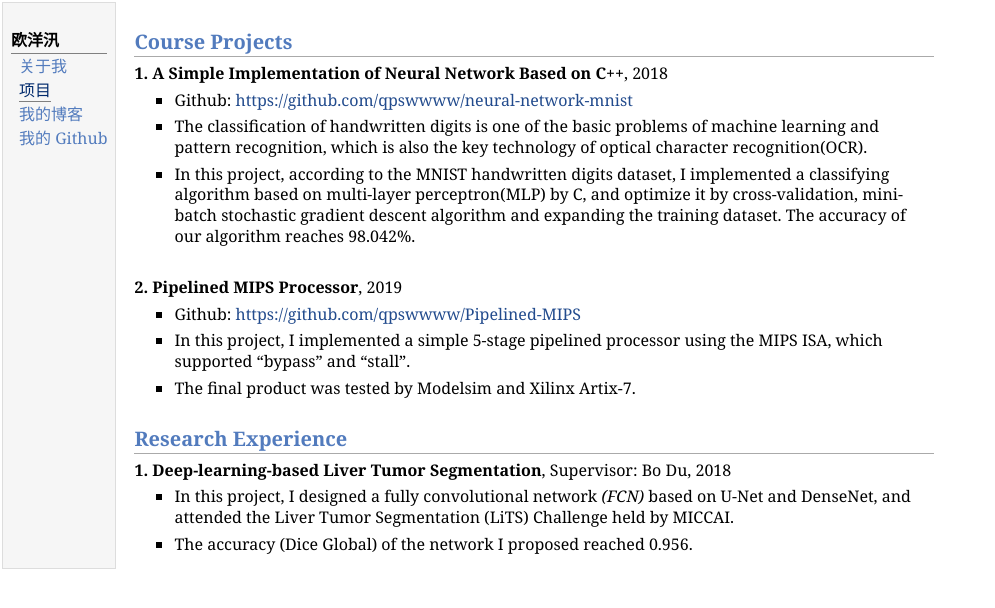
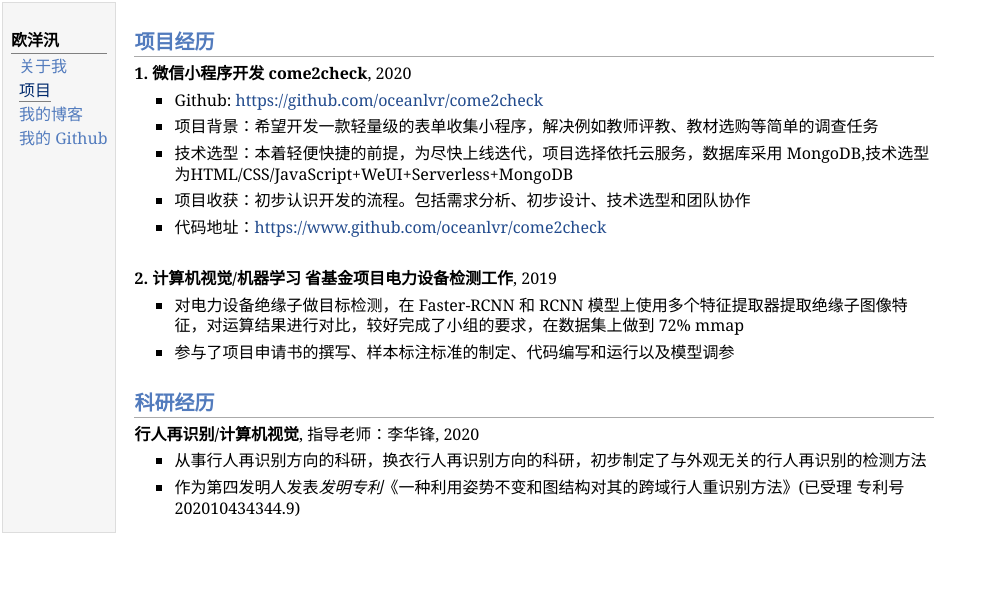
Before and after one commit to asuka730/resume, a plain HTML site: page projects.html in a window 1280 px wide. Shown: the whole page, without its empty margins (0-995 px from the left). Drawn offline with nearby package versions, Linux system fonts and the light colour scheme; some packages are replaced by stand-ins of ours.

Commit message:
update resume

```diff
--- a/projects.html
+++ b/projects.html
@@ -31,32 +31,34 @@
       <td id="layout-content">
         <p>
         </p>
-        <h2>Course Projects
+        <h2>项目经历
         </h2>
         <p>
-
-          <b>1. A Simple Implementation of Neural Network Based on C++</b>, 2018
-
-
+          <b>1. 微信小程序开发 come2check</b>, 2020
         </p>
         <ul>
           <li>
-            <p>Github: <a href="https://github.com/qpswwww/neural-network-mnist"
-                target=&ldquo;blank&rdquo;>https://github.com/qpswwww/neural-network-mnist</a>
+            <p>Github: <a href="https://github.com/oceanlvr/come2check"
+                target=&ldquo;blank&rdquo;>https://github.com/oceanlvr/come2check</a>
             </p>
           </li>
           <li>
-            <p>The classification of handwritten digits is one of the basic problems of machine learning and pattern
-              recognition, which is also the key technology of optical character recognition(OCR).
+            <p>项目背景：希望开发一款轻量级的表单收集小程序，解决例如教师评教、教材选购等简单的调查任务
             </p>
           </li>
           <li>
-            <p>In this project, according to the MNIST handwritten digits dataset, I implemented a classifying algorithm
-              based on multi-layer perceptron(MLP) by C<tt></tt>, and optimize it by cross-validation, mini-batch
-              stochastic gradient descent algorithm and expanding the training dataset. The accuracy of our algorithm
-              reaches 98.042%.
-
-
+            <p>
+              技术选型：本着轻便快捷的前提，为尽快上线迭代，项目选择依托云服务，数据库采用 MongoDB,技术选型为HTML/CSS/JavaScript+WeUI+Serverless+MongoDB
+            </p>
+          </li>
+          <li>
+            <p>
+              项目收获：初步认识开发的流程。包括需求分析、初步设计、技术选型和团队协作
+            </p>
+          </li>
+          <li>
+            <p>
+              代码地址：<a href="https://www.github.com/oceanlvr/come2check">https://www.github.com/oceanlvr/come2check</a>
             </p>
           </li>
         </ul>
@@ -64,47 +66,38 @@
         </h3>
         <p>
 
-          <b>2. Pipelined MIPS Processor</b>, 2019
+          <b>2. 计算机视觉/机器学习 省基金项目电力设备检测工作</b>, 2019
 
 
         </p>
         <ul>
           <li>
-            <p>Github: <a href="https://github.com/qpswwww/Pipelined-MIPS"
-                target=&ldquo;blank&rdquo;>https://github.com/qpswwww/Pipelined-MIPS</a>
+            <p>
+              对电力设备绝缘子做目标检测，在 Faster-RCNN 和 RCNN 模型上使用多个特征提取器提取绝缘子图像特征，对运算结果进行对比，较好完成了小组的要求，在数据集上做到 72% mmap
             </p>
           </li>
           <li>
-            <p>In this project, I implemented a simple 5-stage pipelined processor using the MIPS ISA, which supported
-              &ldquo;bypass&rdquo; and &ldquo;stall&rdquo;.
+            <p>
+              参与了项目申请书的撰写、样本标注标准的制定、代码编写和运行以及模型调参
             </p>
           </li>
-          <li>
-            <p>The final product was tested by Modelsim and Xilinx Artix-7.
 
-
-            </p>
-          </li>
         </ul>
-        <h2>Research Experience
+        <h2>科研经历
         </h2>
         <p>
 
-          <b>1. Deep-learning-based Liver Tumor Segmentation</b>, Supervisor: Bo Du, 2018
+          <b>行人再识别/计算机视觉</b>, 指导老师：李华锋, 2020
 
 
         </p>
         <ul>
           <li>
-            <p>In this project, I designed a fully convolutional network <i>(FCN)</i> based on U-Net and DenseNet, and
-              attended the Liver Tumor Segmentation (LiTS) Challenge held by MICCAI.
+            <p>从事行人再识别方向的科研，换衣行人再识别方向的科研，初步制定了与外观无关的行人再识别的检测方法
             </p>
           </li>
           <li>
-            <p>The accuracy (Dice Global) of the network I proposed reached 0.956.
-
-
-
+            <p>作为第四发明人发表<i>发明专利</i>《一种利用姿势不变和图结构对其的跨域行人重识别方法》(已受理 专利号 202010434344.9)
 
             </p>
           </li>
```
Also changed, not shown: 2 other files.
